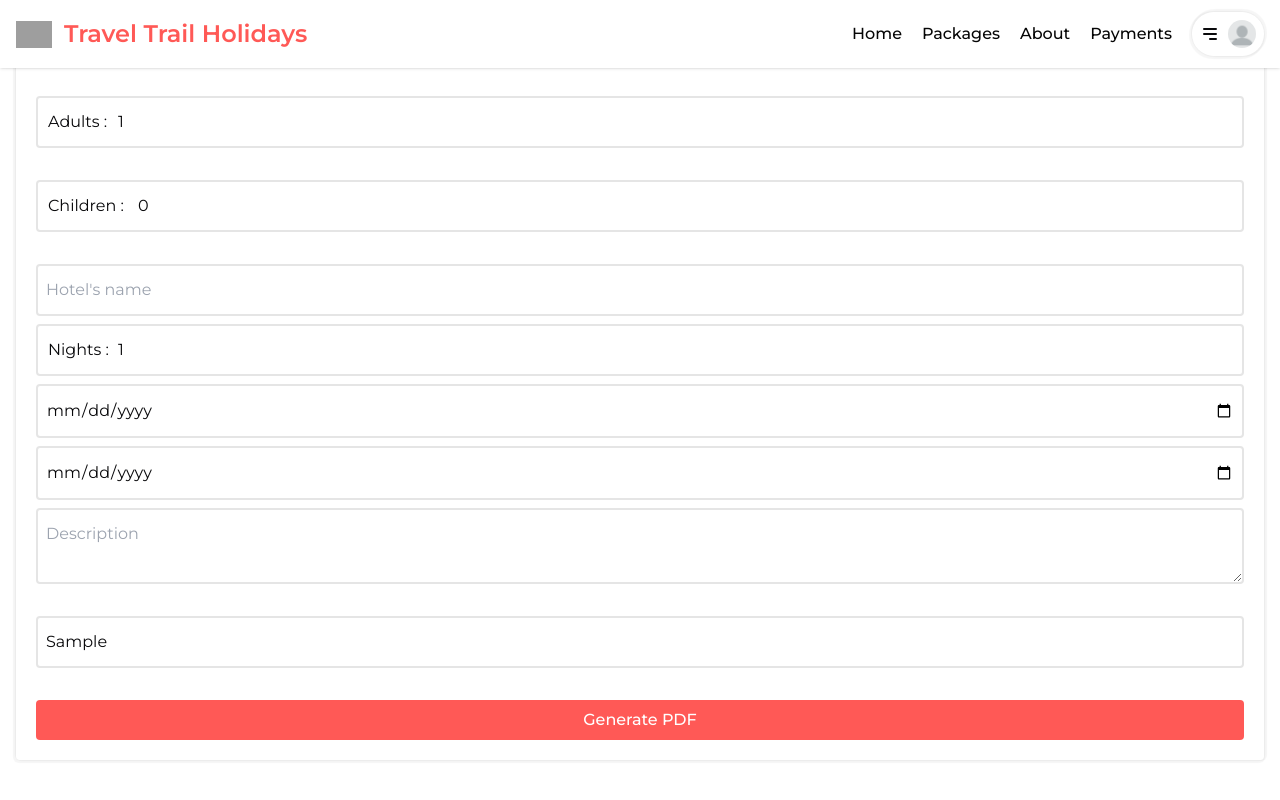
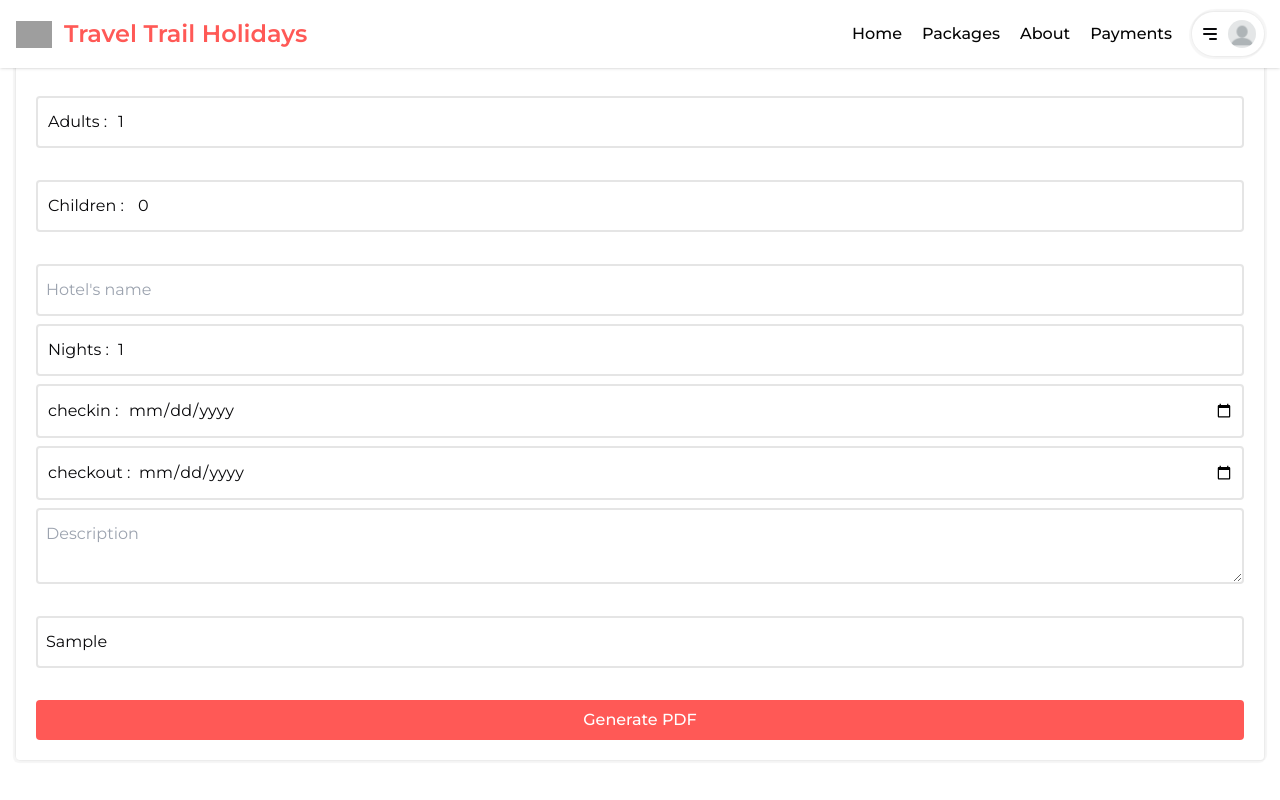
Before and after one commit to traveltrailholidays/tth-final, a Next.js app: page /voucher/create-voucher in a window 1280 px wide. Both pictures are taken after typing "Sample", "Sample", "Sample" into the empty fields and a click on the button "Generate PDF". Shown: the part 460-1260 px from the top of the page. Built offline with nearby package versions, Linux system fonts and the light colour scheme; no server answers; grey boxes are pictures that could not be loaded.

Commit message:
checking performance

```diff
--- a/app/page.tsx
+++ b/app/page.tsx
@@ -10,6 +10,7 @@ import getCurrentUser from '@/frontend/actions/getCurrentUser';
 import React from 'react';
 import { Suspense } from 'react';
 import FooterBar from '@/components/footer/footer-bar';
+import ReviewsAndTestimonial from '@/components/home/reviews-testimonial';
 
 const page = async () => {
 
@@ -24,6 +25,7 @@ const page = async () => {
         <ExplorePackages />
         <ExplorePackagesCard />
         <HomeSelectCategory />
+        {/* <ReviewsAndTestimonial /> */}
         <Footer />
         <FooterBar currentUser={currentUser}/>
       </ClientOnly>
--- a/components/home/explore-packages/index.tsx
+++ b/components/home/explore-packages/index.tsx
@@ -8,10 +8,10 @@ const ExplorePackages = () => {
   return (
     <Section className='border-t-[5px] dark:border-gray-800 md:border-0 bg-background'>
       <Container className='mt-12 md:mt-20 w-full flex flex-col gap-[2px]'>
-          <h1 className='heading w-full font-semibold text-gray-900 dark:text-gray-50'>
+          <h1 className='text-2xl md:text-3xl lg:text-4xl xl:text-[40px] font-bold flex flex-row gap-2 text-gray-900 dark:text-gray-50'>
             Explore packages
           </h1>
-          <h2 className='ml-[2px] mt-[2px] text-gray-800 dark:text-gray-50'>
+          <h2 className='ml-[2px] mt-2 text-gray-800 dark:text-gray-50'>
             Highlighting well-known travel spots and their package options
           </h2>
       </Container>
--- /dev/null
+++ b/components/home/reviews-testimonial/index.tsx
@@ -0,0 +1,22 @@
+import Container from '@/components/features/Container';
+import Section from '@/components/features/Section';
+import React from 'react';
+
+const ReviewsAndTestimonial = () => {
+  return (
+    <Section>
+        <Container className='w-full flex flex-col gap-10 my-10'>
+            <div className=''>
+                <h1 className='text-2xl md:text-3xl lg:text-4xl xl:text-[40px] font-bold flex flex-row gap-2 text-gray-900 dark:text-gray-50'>
+                    Reviews & Testimonials
+                </h1>
+                <h2 className='ml-[2px] mt-2 text-gray-800 dark:text-gray-50'>
+                    From Happy, Delighted Trips, Check out what they have to say
+                </h2>
+            </div>
+        </Container>
+    </Section>
+  )
+}
+
+export default ReviewsAndTestimonial;
--- a/components/packages/package-card/index.tsx
+++ b/components/packages/package-card/index.tsx
@@ -53,7 +53,7 @@ const PackageCard: React.FC<PackageCardProps> = ({ data, reservation, currentUse
           fill
           src={data.imageSrc}
           alt='package'
-          className='rounded-t h-[200px] object-cover group-hover:scale-110 transition'
+          className='rounded-t h-[200px] object-cover group-hover:scale-110 transition duration-300'
         />
         <div className='absolute top-3 right-3'>
           <HeartButton
--- a/components/voucher/create-voucher/index.tsx
+++ b/components/voucher/create-voucher/index.tsx
@@ -23,7 +23,6 @@ interface VoucherFormValues {
 }
 
 const CreateVoucher = () => {
-
   function generateBookingId(length: number = 8): string {
     const characters = "abcdefghijklmnopqrstuvwxyz0123456789";
     let result = "";
@@ -74,7 +73,7 @@ const CreateVoucher = () => {
     const url = `/voucher/view-voucher?${queryParams}`;
 
     // Open the URL in a new tab
-    window.open(url, '_blank');
+    window.open(url, "_blank");
   };
 
   const handleHotelNoChange = (e: React.ChangeEvent<HTMLInputElement>) => {
@@ -127,7 +126,10 @@ const CreateVoucher = () => {
     let remainingDiff = -diff;
     for (let i = 0; i < numHotels; i++) {
       if (i !== index) {
-        const availableToReduce = Math.min(currentItinary[i].nights, remainingDiff);
+        const availableToReduce = Math.min(
+          currentItinary[i].nights,
+          remainingDiff
+        );
         currentItinary[i].nights -= availableToReduce;
         remainingDiff -= availableToReduce;
         if (remainingDiff <= 0) break;
@@ -140,10 +142,13 @@ const CreateVoucher = () => {
     }
 
     // Ensure the sum of nights equals total nights
-    const sumNights = currentItinary.reduce((sum, hotel) => sum + hotel.nights, 0);
+    const sumNights = currentItinary.reduce(
+      (sum, hotel) => sum + hotel.nights,
+      0
+    );
     if (sumNights !== totalNights) {
       const lastIndex = numHotels - 1;
-      currentItinary[lastIndex].nights += (totalNights - sumNights);
+      currentItinary[lastIndex].nights += totalNights - sumNights;
     }
 
     setValue("itinary", currentItinary);
@@ -152,7 +157,9 @@ const CreateVoucher = () => {
   useEffect(() => {
     const subscription = watch((value, { name }) => {
       if (name === "totalNights") {
-        handleHotelNoChange({ target: { value: value.hotelNo?.toString() } } as React.ChangeEvent<HTMLInputElement>);
+        handleHotelNoChange({
+          target: { value: value.hotelNo?.toString() },
+        } as React.ChangeEvent<HTMLInputElement>);
       }
     });
     return () => subscription.unsubscribe();
@@ -193,8 +200,10 @@ const CreateVoucher = () => {
                 onChange: (e) => {
                   const value = Math.max(1, parseInt(e.target.value) || 1);
                   setValue("totalNights", value);
-                  handleHotelNoChange({ target: { value: watch("hotelNo").toString() } } as React.ChangeEvent<HTMLInputElement>);
-                }
+                  handleHotelNoChange({
+                    target: { value: watch("hotelNo").toString() },
+                  } as React.ChangeEvent<HTMLInputElement>);
+                },
               })}
               placeholder="Total Nights"
               className="border-neutral-200 dark:border-gray-800 border-2 pl-[125px] pr-2 py-3 rounded"
@@ -260,7 +269,8 @@ const CreateVoucher = () => {
                     {...register(`itinary.${index}.nights` as const, {
                       valueAsNumber: true,
                       min: 0,
-                      onChange: (e) => handleNightChange(index, parseInt(e.target.value) || 0),
+                      onChange: (e) =>
+                        handleNightChange(index, parseInt(e.target.value) || 0),
                     })}
                     placeholder="Nights"
                     className="border-neutral-200 dark:border-gray-800 border-2 pl-20 pr-2 py-3 rounded"
@@ -269,30 +279,36 @@ const CreateVoucher = () => {
                     Nights :
                   </div>
                 </div>
-                <div className="flex flex-col gap-3">
+                <div className="flex flex-col gap-3 relative">
                   <input
                     type="date"
                     {...register(`itinary.${index}.fromDate` as const, {
                       required: "From Date is required",
                     })}
                     placeholder="From Date"
-                    className="border-neutral-200 dark:border-gray-800 border-2 px-2 py-3 rounded"
+                    className="border-neutral-200 dark:border-gray-800 border-2 pl-[90px] pr-2 py-3 rounded"
                   />
+                  <div className="absolute top-1/2 -translate-y-1/2 left-3">
+                    checkin :
+                  </div>
                   {errors.itinary?.[index]?.fromDate && (
                     <span className="text-custom-clp">
                       {errors.itinary[index]?.fromDate?.message}
                     </span>
                   )}
                 </div>
-                <div className="flex flex-col gap-3">
+                <div className="flex flex-col gap-3 relative">
                   <input
                     type="date"
                     {...register(`itinary.${index}.toDate` as const, {
                       required: "To Date is required",
                     })}
                     placeholder="To Date"
-                    className="border-neutral-200 dark:border-gray-800 border-2 px-2 py-3 rounded"
+                    className="border-neutral-200 dark:border-gray-800 border-2 pl-[100px] pr-2 py-3 rounded"
                   />
+                  <div className="absolute top-1/2 -translate-y-1/2 left-3">
+                    checkout :
+                  </div>
                   {errors.itinary?.[index]?.toDate && (
                     <span className="text-custom-clp">
                       {errors.itinary[index]?.toDate?.message}
--- a/components/voucher/view-voucher/index.tsx
+++ b/components/voucher/view-voucher/index.tsx
@@ -63,7 +63,7 @@ const ViewVoucher = () => {
           <div className="text-[18px] mt-4 text-black">
             <div className="flex gap-2 font-medium">
               Dear
-              <span className="font-semibold">{voucherData.clientName},</span>
+              <span className="font-semibold capitalize">{voucherData.clientName},</span>
             </div>
             <div className="mt-1 font-medium">
               Thank you for choosing Travel Trail Holidays as your travel
```
